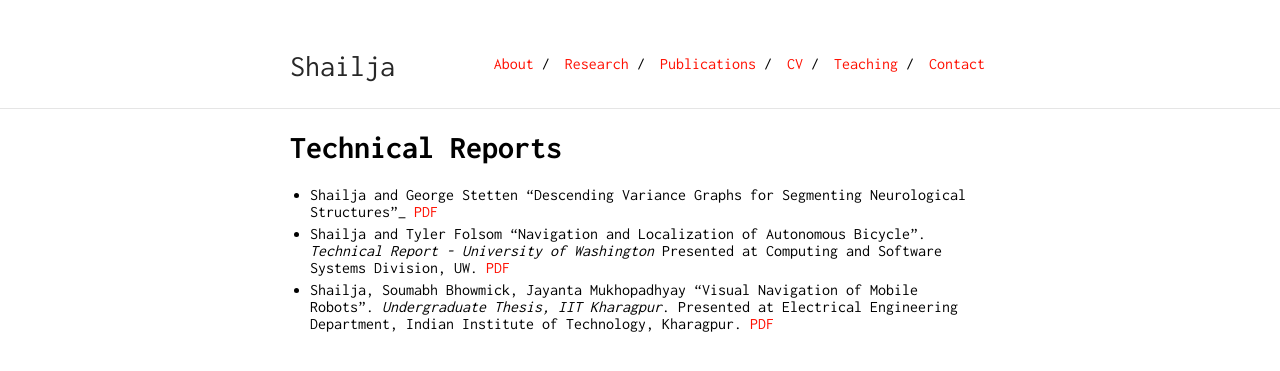
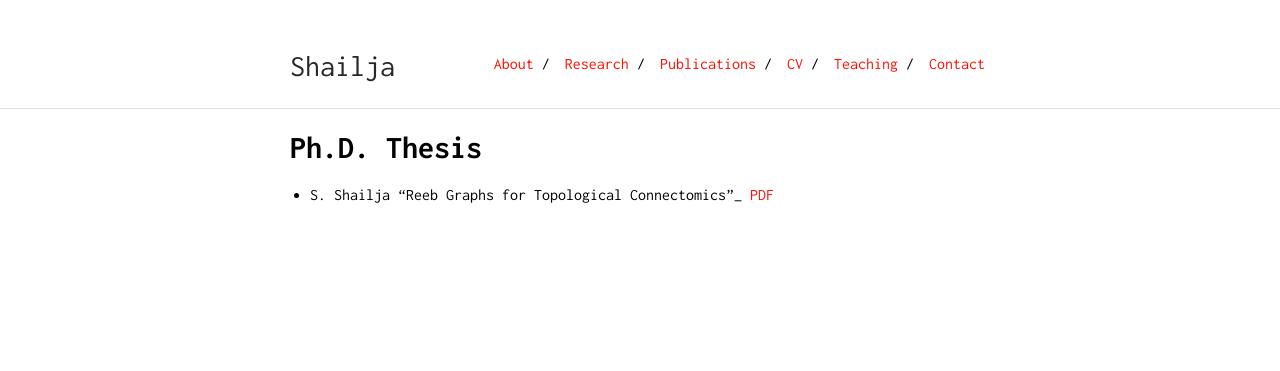
Before and after one commit to ss-shailja/shailja.github.io, a Jekyll site: the page built from publication.md, in a window 1280 px wide. Shown: the top 371 px of the page. Built offline with Jekyll 4.4.1, drawn with Linux system fonts in a browser that asks for light colours; our own code applies the rules of GitHub Pages for plain Markdown files.

Commit message:
Update publication.md

```diff
--- a/publication.md
+++ b/publication.md
@@ -1,5 +1,3 @@
 
-# Technical Reports
-* Shailja and George Stetten "Descending Variance Graphs for Segmenting Neurological Structures"_ [PDF](https://shailjasah.github.io/DVG.pdf)
-* Shailja and Tyler Folsom "Navigation and Localization of Autonomous Bicycle". _Technical Report - University of Washington_  Presented at Computing and Software Systems Division, UW. [PDF](https://shailjasah.github.io/UW.pdf)
-* Shailja, Soumabh Bhowmick, Jayanta Mukhopadhyay "Visual Navigation of Mobile Robots". _Undergraduate Thesis, IIT Kharagpur_. Presented at Electrical Engineering Department, Indian Institute of Technology, Kharagpur.  [PDF](https://arxiv.org/abs/1712.05482)
+# Ph.D. Thesis
+* S. Shailja "Reeb Graphs for Topological Connectomics"_ [PDF](https://ss-shailja.github.io/shailja_ucsb_dissertation.pdf)
```
